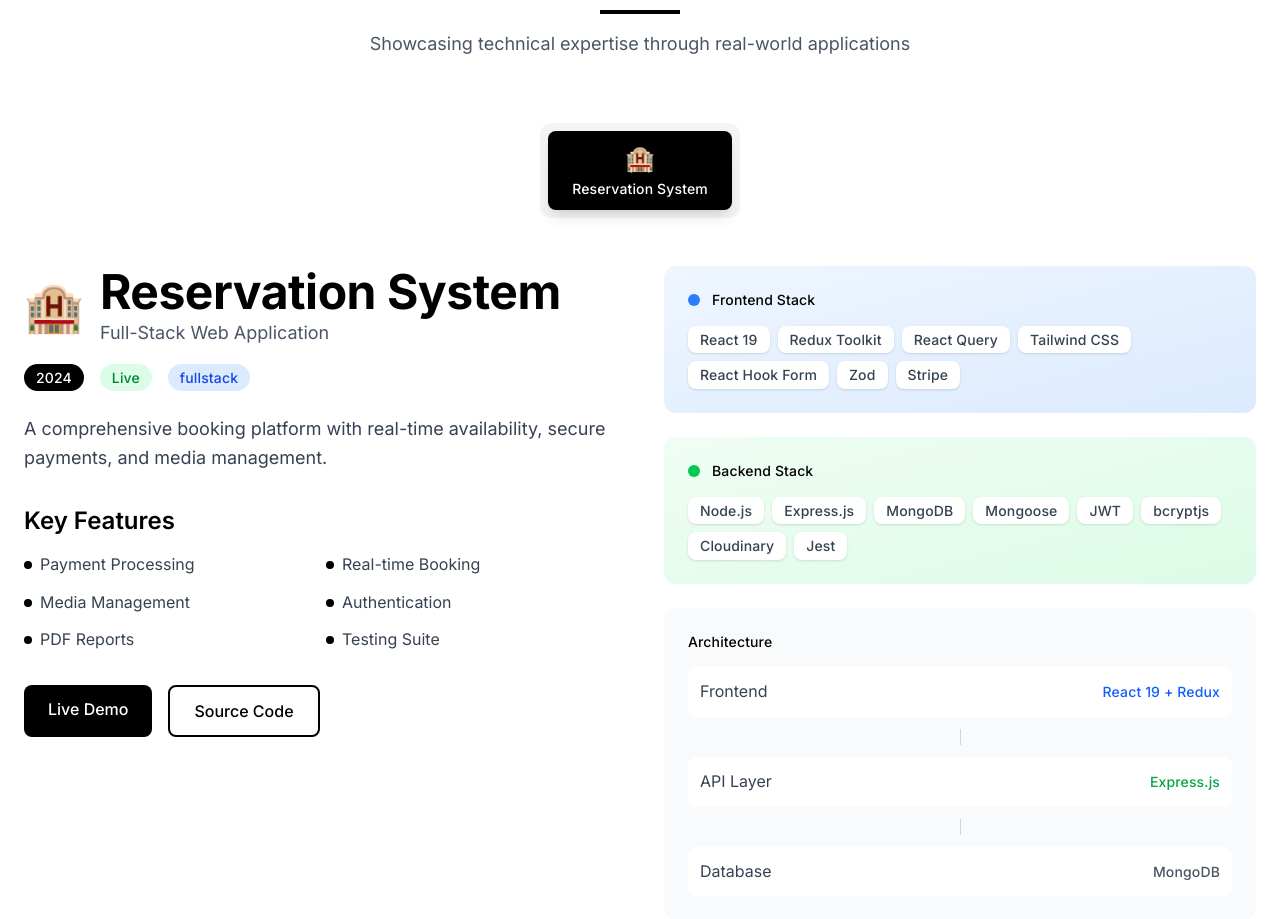
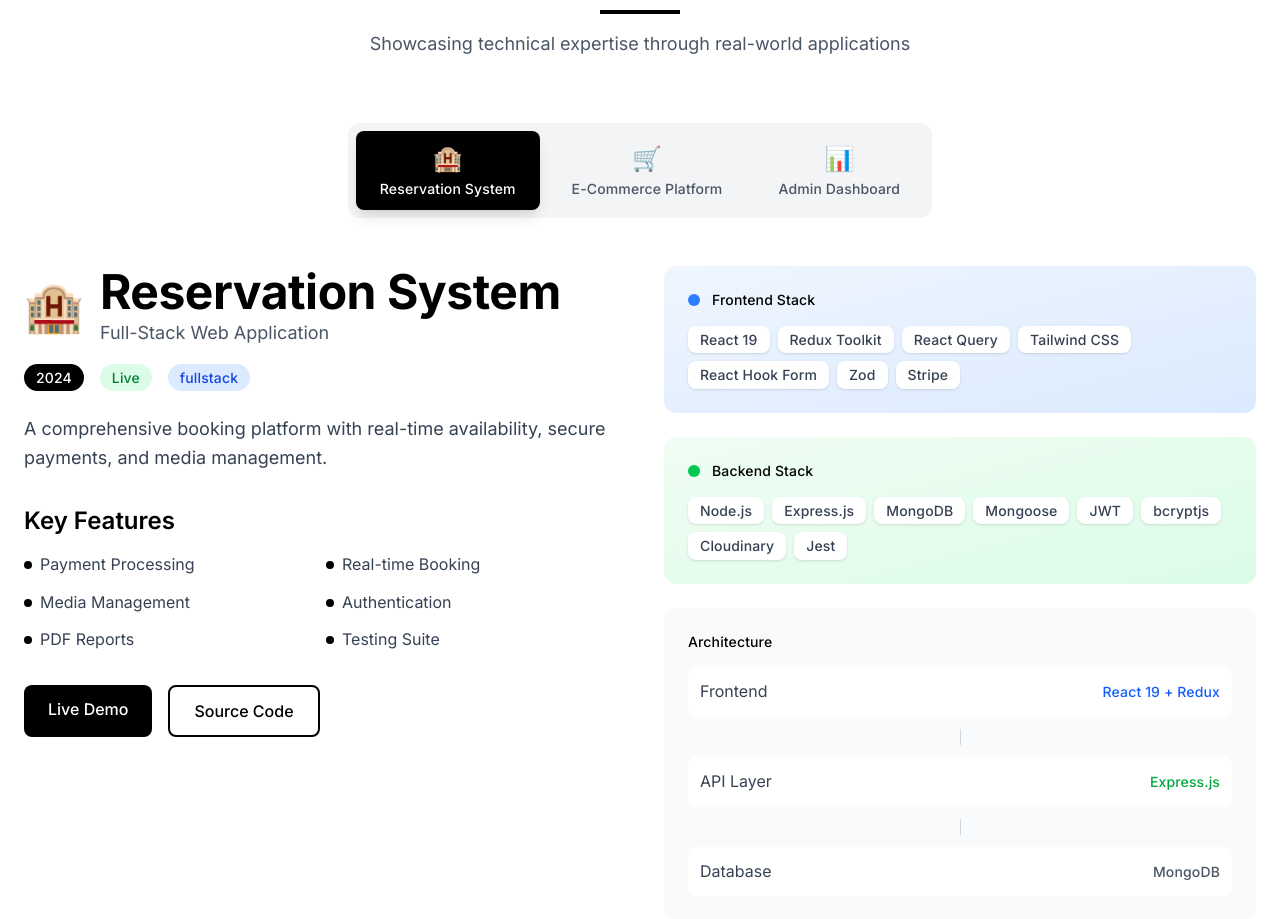
Before and after one commit to hopeten27/tesfalidet-portfolio, a React (Vite) app: page / in a window 1280 px wide. Shown: the part 2940-3859 px from the top of the page. Built offline with nearby package versions, Linux system fonts and the light colour scheme.

Commit message:
Add new projects to Projects component with detailed descriptions and links

```diff
--- a/src/components/Projects.jsx
+++ b/src/components/Projects.jsx
@@ -19,6 +19,36 @@
       features: ['Payment Processing', 'Real-time Booking', 'Media Management', 'Authentication', 'PDF Reports', 'Testing Suite'],
       demoLink: 'https://reservation-system-cyan-zeta.vercel.app/',
       codeLink: 'https://github.com/tesfa27/reservation-system'
+    },
+    {
+      id: 2,
+      title: 'E-Commerce Platform',
+      subtitle: 'Full-Stack Shopping Application',
+      description: 'Developed a full-stack E-Commerce platform using React 18 with Redux Toolkit, React Query, and Tailwind CSS for a responsive frontend, integrated with PayPal for secure payments. Features JWT authentication, media handling with Cloudinary, and data visualization using React Google Charts.',
+      category: 'fullstack',
+      year: '2024',
+      status: 'Live',
+      image: '🛒',
+      frontend: ['React 18', 'Redux Toolkit', 'React Query', 'Tailwind CSS', 'Bootstrap', 'Headless UI', 'PayPal', 'React Google Charts'],
+      backend: ['Node.js', 'Express 5', 'MongoDB', 'Mongoose', 'JWT', 'bcryptjs', 'Cloudinary', 'Multer', 'Nodemailer'],
+      features: ['PayPal Integration', 'Shopping Cart', 'Order Management', 'Email Notifications', 'Data Analytics', 'Media Upload'],
+      demoLink: 'https://e-commerce-woad-five-26.vercel.app/',
+      codeLink: 'https://github.com/tesfa27/e-commerce'
+    },
+    {
+      id: 3,
+      title: 'Admin Dashboard',
+      subtitle: 'Interactive Management Interface',
+      description: 'Developed an interactive admin dashboard using React 18 and Material UI with Emotion for modern UI components and theming. Implemented data visualization with Nivo charts and scheduling features using FullCalendar. Integrated responsive navigation with React Pro Sidebar, advanced tables with MUI Data Grid, and form management with Formik + Yup validation.',
+      category: 'frontend',
+      year: '2024',
+      status: 'Live',
+      image: '📊',
+      frontend: ['React 18', 'Material UI', 'Emotion', 'Nivo Charts', 'FullCalendar', 'React Pro Sidebar', 'Formik', 'Yup'],
+      backend: ['Frontend Only'],
+      features: ['Data Visualization', 'Calendar Scheduling', 'Advanced Tables', 'Form Validation', 'Responsive Design', 'Performance Monitoring'],
+      demoLink: 'https://tesfa-admin.netlify.app/',
+      codeLink: 'https://github.com/tesfa27'
     }
   ];
 
```
